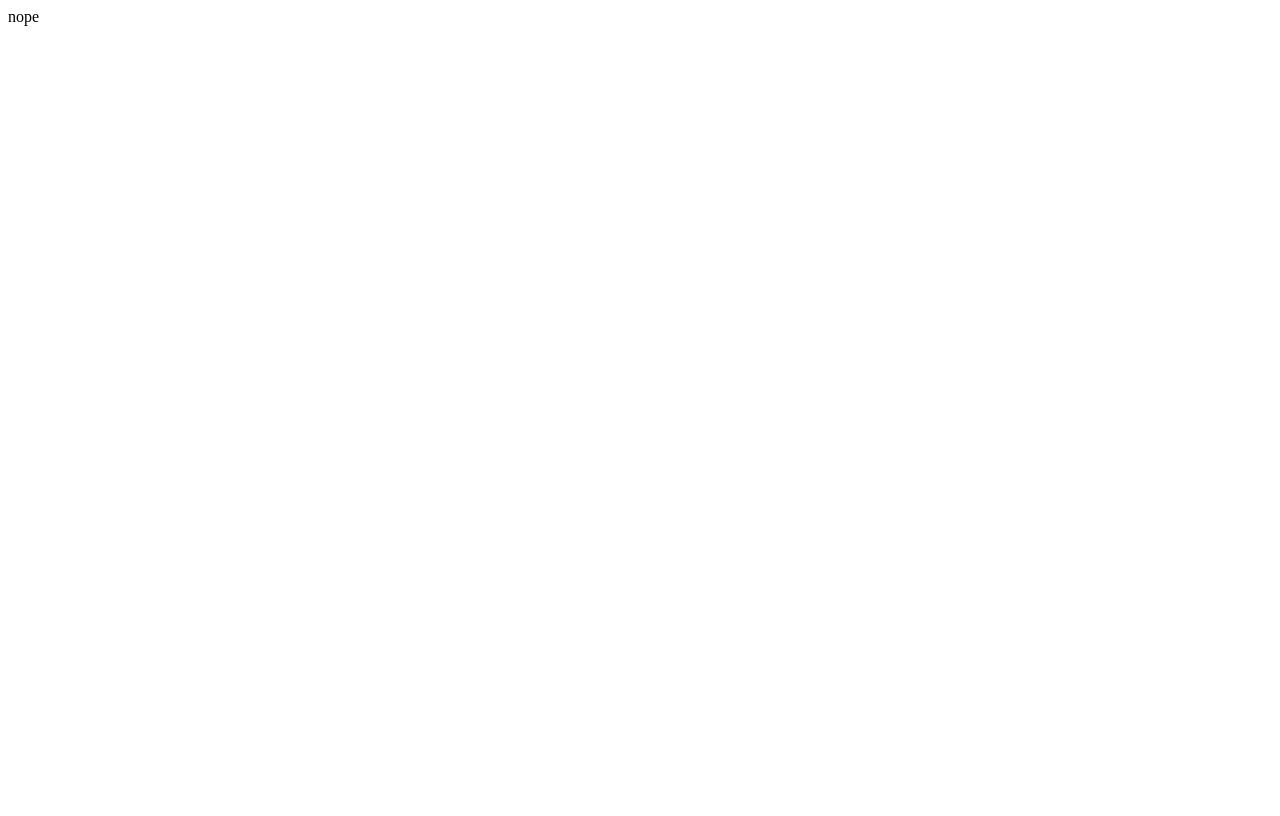
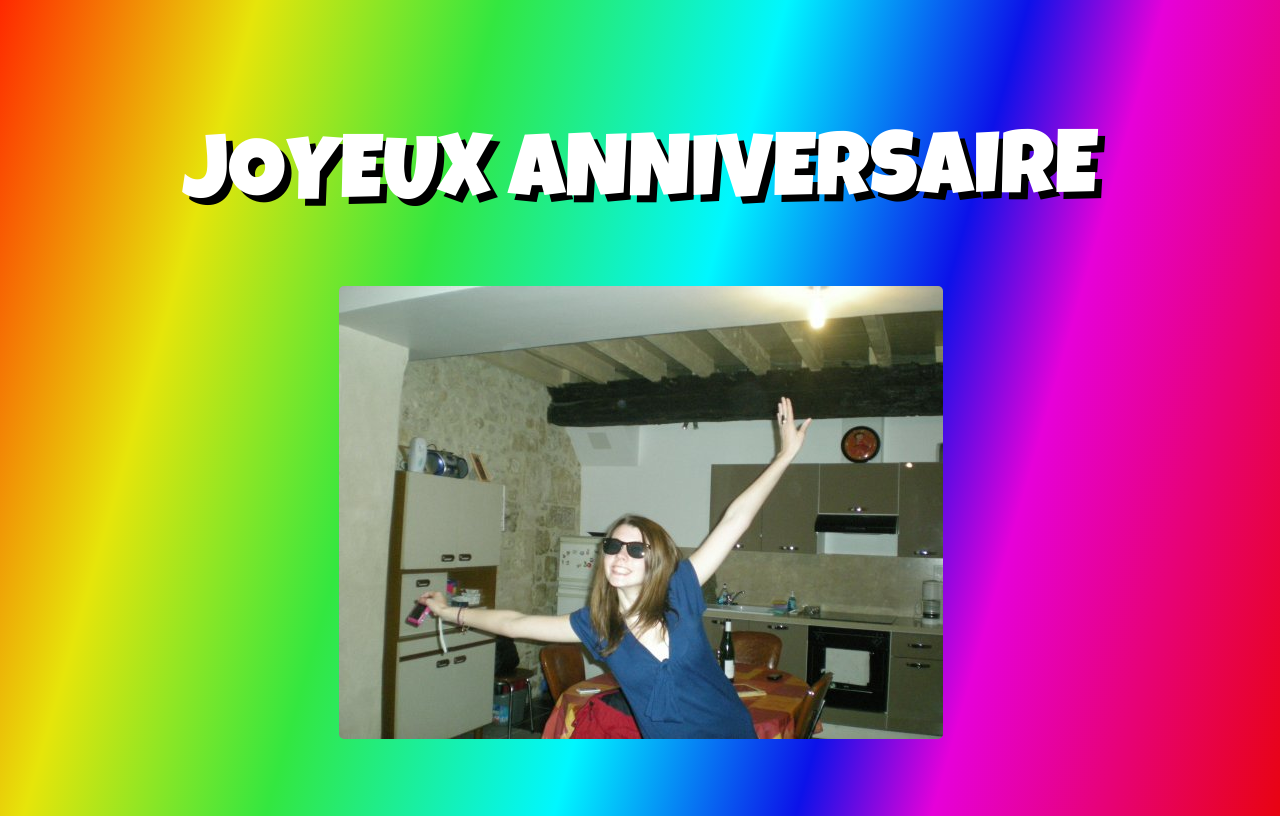
Before and after one commit to GaelDenysiaK/joyeux-anniversaire, a website: page index.html in a window 1280 px wide. Drawn offline with nearby package versions, Linux system fonts and the light colour scheme.

Commit message:
Funny Styling

```diff
--- /dev/null
+++ b/assets/js/scripts.js
@@ -0,0 +1,20 @@
+// Wrap every letter in a span
+var textWrapper = document.querySelector('.container__text');
+textWrapper.innerHTML = textWrapper.textContent.replace(/\S/g, "<span class='letter'>$&</span>");
+
+anime.timeline({loop: true})
+  .add({
+    targets: '.container__text .letter',
+    translateY: [-100,0],
+    easing: "easeOutExpo",
+    duration: 1400,
+    delay: (el, i) => 30 * i
+  }).add({
+    targets: '.container__text',
+    opacity: 0,
+    duration: 1000,
+    easing: "easeOutExpo",
+    delay: 1000
+  });
+
+  console.log('lel');
--- /dev/null
+++ b/assets/sass/layout/_render1.scss
@@ -0,0 +1,59 @@
+body {
+    background: rgb(255,40,0);
+    background: linear-gradient(106deg, rgba(255,40,0,1) 0%, rgba(230,229,10,1) 17%, rgba(51,231,64,1) 33%, rgba(0,247,255,1) 52%, rgba(12,18,233,1) 68%, rgba(230,1,217,1) 77%, rgba(232,3,17,1) 100%);
+    height: 100vh;
+    display: flex;
+    flex-direction: column;
+    justify-content: center;
+    align-items: center;
+
+    .container {
+        width: 80%;
+        max-width: 1200px;
+        height: auto;
+        text-transform: uppercase;
+        color: white;
+        display: flex;
+        flex-direction: column;
+        align-items: center;
+        justify-content: space-between;
+
+        &__text {
+            text-transform: uppercase;
+            overflow: hidden;
+            text-align: center;
+            width: 100vw;
+            font-family: 'Luckiest Guy', cursive;
+            font-size:  7vw;
+            text-shadow: 7px 7px 0px rgba(0,0,0,1);
+            padding: 60px 0;
+
+            .letter {
+                display: inline-block;
+                line-height: 1em;
+              }
+        }
+
+        &__img {
+            img {
+                border-radius: 5px;
+                animation: shake 0.5s;
+                animation-iteration-count: infinite;
+            }
+        }
+    }
+}
+
+@keyframes shake {
+    0% { transform: translate(1px, 1px) rotate(0deg); }
+    10% { transform: translate(-1px, -2px) rotate(-1deg); }
+    20% { transform: translate(-3px, 0px) rotate(1deg); }
+    30% { transform: translate(3px, 2px) rotate(0deg); }
+    40% { transform: translate(1px, -1px) rotate(1deg); }
+    50% { transform: translate(-1px, 2px) rotate(-1deg); }
+    60% { transform: translate(-3px, 1px) rotate(0deg); }
+    70% { transform: translate(3px, 1px) rotate(-1deg); }
+    80% { transform: translate(-1px, -1px) rotate(1deg); }
+    90% { transform: translate(1px, 2px) rotate(0deg); }
+    100% { transform: translate(1px, -2px) rotate(-1deg); }
+  }
--- a/index.html
+++ b/index.html
@@ -4,8 +4,21 @@
     <meta charset="UTF-8">
     <meta name="viewport" content="width=device-width, initial-scale=1.0">
     <title>Document</title>
+    <link rel="stylesheet" href="./style.css">
+    <link href="https://fonts.googleapis.com/css2?family=Luckiest+Guy&display=swap" rel="stylesheet">
 </head>
 <body>
-    nope
+    <audio src="./assets/images/Formula.mp3" type="audio/mp3" autoplay="true">
+    </audio>
+    <div class="container">
+        <div class="container__text">
+            Joyeux Anniversaire
+        </div>
+        <div class="container__img">
+            <img src="./assets/images/meliversaire.jpg" alt="">
+        </div>
+    </div>
+    <script src="https://cdnjs.cloudflare.com/ajax/libs/animejs/2.0.2/anime.min.js"></script>
+    <script src="./assets/js/scripts.js"></script>
 </body>
 </html>
--- /dev/null
+++ b/style.scss
@@ -0,0 +1 @@
+@import './assets/sass/layout/render1';
```
Also changed, not shown: package.json (+12 -0 lines), assets/images/meliversaire.jpg (added), assets/js/scripts.min.js (added), style.css (added), 2 other files.
